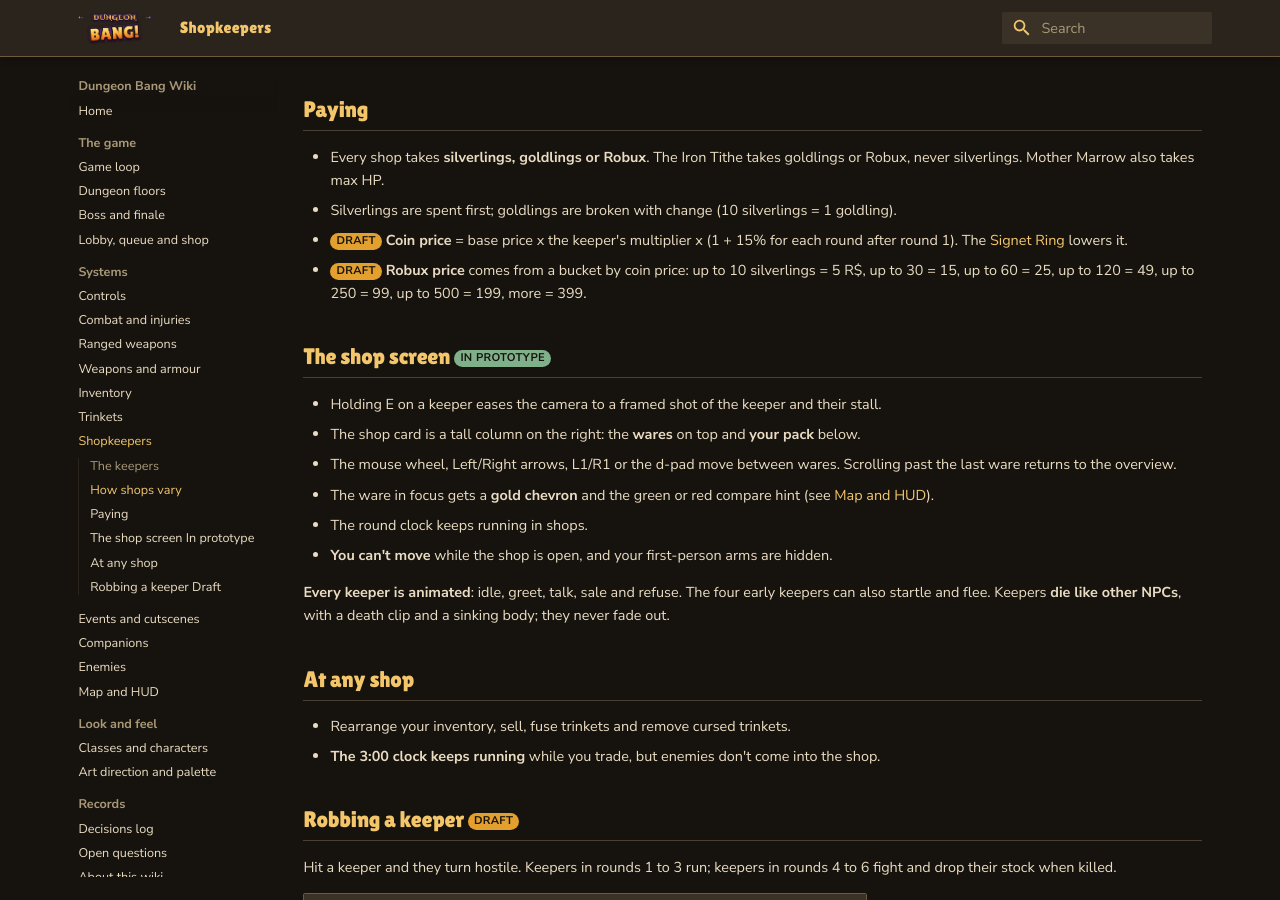
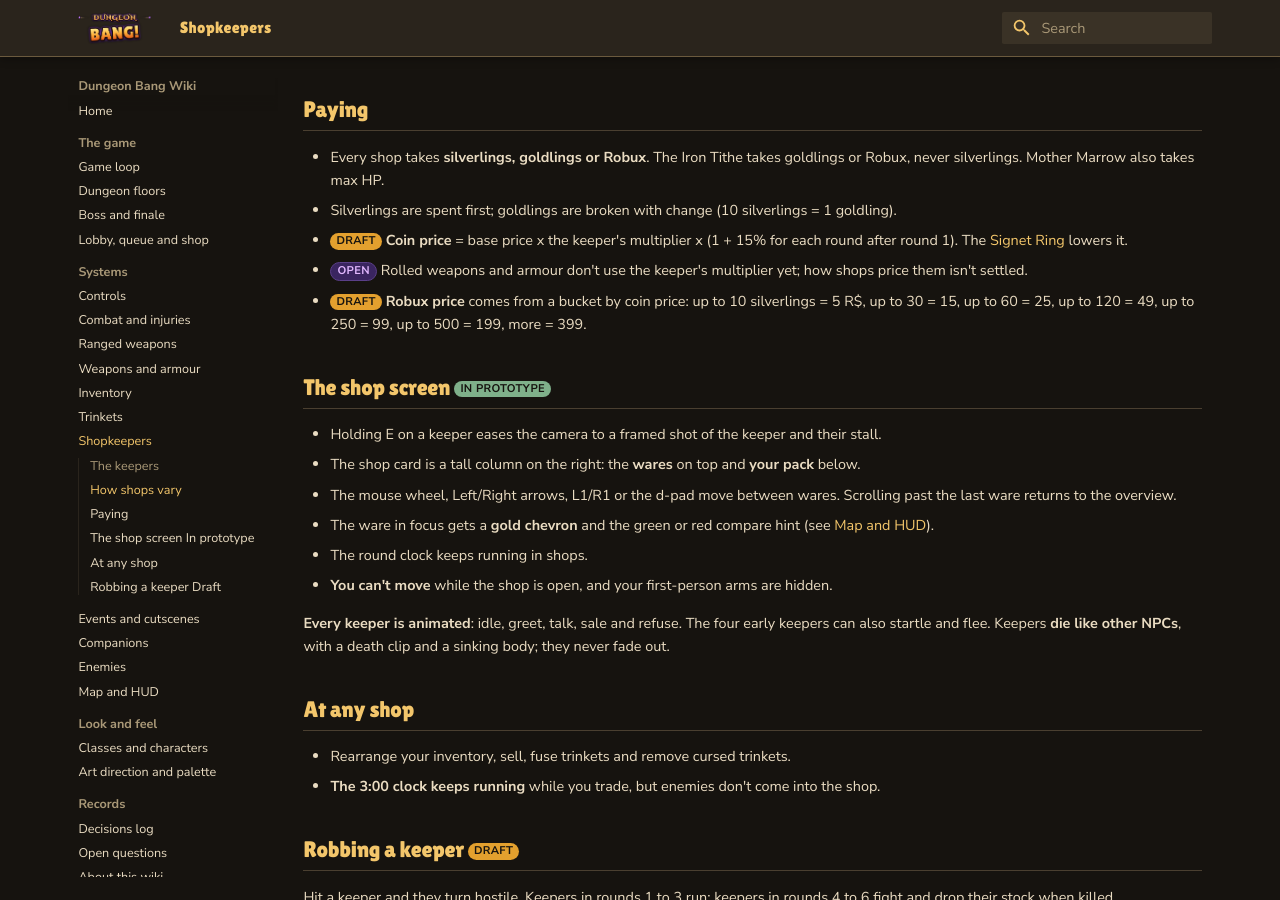
Before and after one commit to iamlegendok/Dungeon-Bang-Wiki, an MkDocs documentation site: the page built from docs/shopkeepers.md, in a window 1280 px wide and 900 px high, scrolled down 2585 px. Built offline with MkDocs 1.6.1 and Material for MkDocs 9.7.7, drawn with Linux system fonts in a browser that asks for light colours.

Commit message:
Gear page matches the game: note Crushing and Warded limits, trinkets in game, gear prices open

```diff
--- a/docs/shopkeepers.md
+++ b/docs/shopkeepers.md
@@ -38,6 +38,7 @@
 - Every shop takes **silverlings, goldlings or Robux**. The Iron Tithe takes goldlings or Robux, never silverlings. Mother Marrow also takes max HP.
 - Silverlings are spent first; goldlings are broken with change (10 silverlings = 1 goldling).
 - <span class="tag draft">Draft</span> **Coin price** = base price x the keeper's multiplier x (1 + 15% for each round after round 1). The [Signet Ring](trinkets.md) lowers it.
+- <span class="tag open">Open</span> Rolled weapons and armour don't use the keeper's multiplier yet; how shops price them isn't settled.
 - <span class="tag draft">Draft</span> **Robux price** comes from a bucket by coin price: up to 10 silverlings = 5 R$, up to 30 = 15, up to 60 = 25, up to 120 = 49, up to 250 = 99, up to 500 = 199, more = 399.
 
 ## The shop screen <span class="tag decided">In prototype</span> { #shop-screen }
```
Also changed, not shown: docs/gear.md (+5 -3 lines), docs/trinkets.md (+1 -1 lines).
